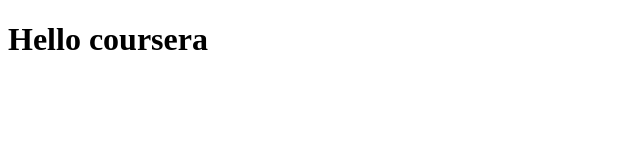
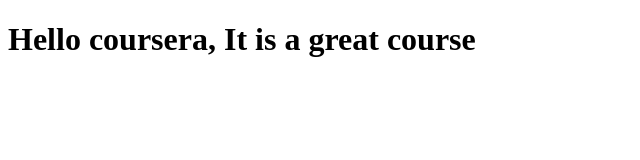
Before and after one commit to hailemichaely/Courseara-testme, a plain HTML site: page site/index.html in a window 1280 px wide. Shown: the whole page, without its empty margins (0-640 px from the left). Drawn offline with Linux system fonts and the light colour scheme.

Commit message:
small addition to our page content

```diff
--- a/site/index.html
+++ b/site/index.html
@@ -4,6 +4,6 @@
 	<title>Hello world!!</title>
 </head>
 <body>
-<h1>Hello coursera<h1>
+<h1>Hello coursera, It is a great course<h1>
 </body>
 </html>
```
